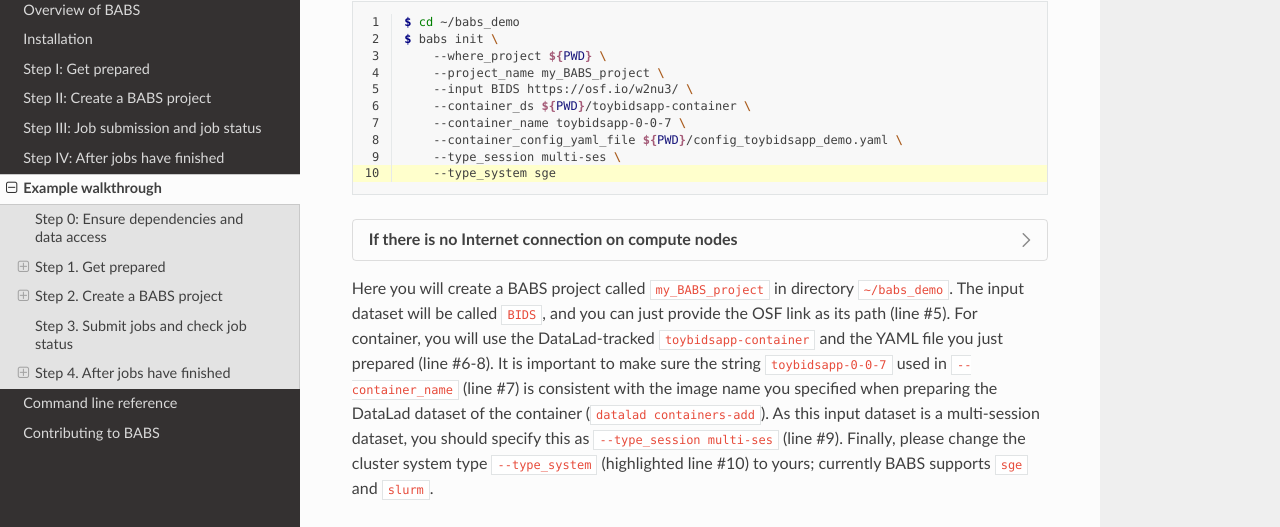
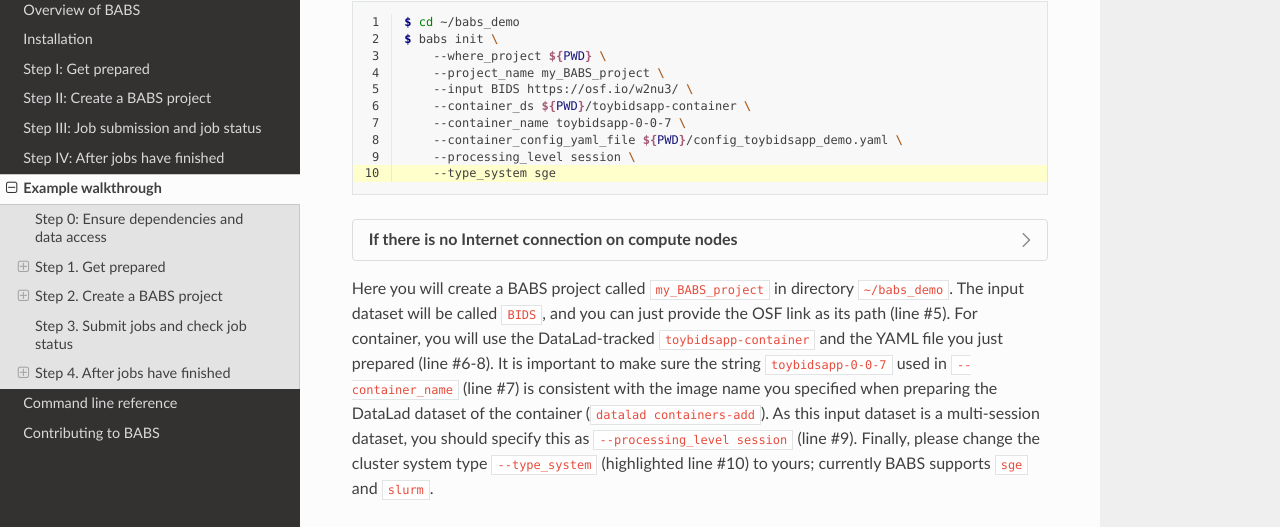
Before and after one commit to PennLINC/babs, a Sphinx documentation site: the page built from docs/walkthrough.rst, in a window 1280 px wide and 900 px high, scrolled down 6281 px. Shown: the part 110-637 px from the top of the window. Built offline with Sphinx 7.4.7 and the Read the Docs theme 3.1.0, drawn with Linux system fonts in a browser that asks for light colours; the version number could not be read and is left out.

Commit message:
Change `--type-session` to `--processing-level`.

```diff
--- a/docs/babs-init.rst
+++ b/docs/babs-init.rst
@@ -142,7 +142,7 @@ an SGE cluster:
         --container_ds /path/to/toybidsapp-container \
         --container_name toybidsapp-0-0-7 \
         --container_config_yaml_file /path/to/container_toybidsapp.yaml \
-        --type_session multi-ses \
+        --processing_level session \
         --type_system sge
 
 Example command if you have more than one input datasets, e.g., raw BIDS data, and fMRIPrep
--- a/docs/developer_babs_status.rst
+++ b/docs/developer_babs_status.rst
@@ -89,7 +89,7 @@ Note: currently, ``babs status`` CLI does not support ``--reckless``.
    * - submitted, qw
      - resubmit
      - added
-     - tested with multi-ses data
+     - tested with session data
    * - submitted, running
      - 1. CLI does not allow ``--reckless``;
        2. if ``--resubmit-job`` of a running job, warning, not to resubmit
@@ -103,7 +103,7 @@ Note: currently, ``babs status`` CLI does not support ``--reckless``.
    * - submitted, failed
      - resubmit
      - added
-     - tested with multi-ses data
+     - tested with session data
    * - submitted, is_done
      - 1. CLI does not allow ``--reckless``;
        2. if ``--resubmit-job`` of a finished job, warning, not to resubmit
--- a/docs/developer_how_to_test.rst
+++ b/docs/developer_how_to_test.rst
@@ -55,11 +55,11 @@ All pytest are defined in ``tests/test_*.py``. To run tests defined in a specifi
 
 To run tests for a specific case (defined in ``@pytest.mark.parametrize()``)::
 
-    pytest -sv tests/<test_*.py>::<test_function_name>[toybidsapp-BIDS-single-ses-False-False]
+    pytest -sv tests/<test_*.py>::<test_function_name>[toybidsapp-BIDS-subject-False-False]
     # please replace `<*>` with actual file or function names;
     # `[*]` is the combination of the parameters; above is just an example.
 
-    # e.g.: pytest -sv tests/test_babs_init.py::test_babs_init[toybidsapp-BIDS-single-ses-False-False]
+    # e.g.: pytest -sv tests/test_babs_init.py::test_babs_init[toybidsapp-BIDS-subject-False-False]
 
 All command-line flags of ``pytest`` can be found `here <https://docs.pytest.org/en/stable/reference/reference.html#command-line-flags>`_
 
--- a/docs/walkthrough.rst
+++ b/docs/walkthrough.rst
@@ -441,7 +441,7 @@ and results and provenance are saved. An example command of ``babs init`` is as
         --container_ds ${PWD}/toybidsapp-container \
         --container_name toybidsapp-0-0-7 \
         --container_config_yaml_file ${PWD}/config_toybidsapp_demo.yaml \
-        --type_session multi-ses \
+        --processing_level session \
         --type_system sge
 
 .. dropdown:: If there is no Internet connection on compute nodes
@@ -457,7 +457,7 @@ For container, you will use the DataLad-tracked ``toybidsapp-container`` and the
 It is important to make sure the string ``toybidsapp-0-0-7`` used in ``--container_name`` (line #7)
 is consistent with the image name you specified when preparing
 the DataLad dataset of the container (``datalad containers-add``).
-As this input dataset is a multi-session dataset, you should specify this as ``--type_session multi-ses`` (line #9).
+As this input dataset is a multi-session dataset, you should specify this as ``--processing_level session`` (line #9).
 Finally, please change the cluster system type ``--type_system`` (highlighted line #10) to yours;
 currently BABS supports ``sge`` and ``slurm``.
 
--- a/docs/walkthrough_babs-check-setup_printed_messages.txt
+++ b/docs/walkthrough_babs-check-setup_printed_messages.txt
@@ -2,7 +2,7 @@ Will check setups of BABS project located at: /cbica/projects/BABS/babs_demo/my_
 Will submit a test job for testing; will take longer time.
 Below is the configuration information saved during `babs init` in file 'analysis/code/babs_proj_config.yaml':
 
-type_session: multi-ses
+processing_level: session
 type_system: sge
 input_ds:
   $INPUT_DATASET_#1:
--- a/docs/walkthrough_babs-init_printed_messages.txt
+++ b/docs/walkthrough_babs-init_printed_messages.txt
@@ -1,7 +1,7 @@
 DataLad version: 0.18.3
 
 project_root of this BABS project: /cbica/projects/BABS/babs_demo/my_BABS_project
-type of data of this BABS project: multi-ses
+type of data of this BABS project: session
 job scheduling system of this BABS project: sge
 
 
```
Also changed, not shown: 8 other files.
